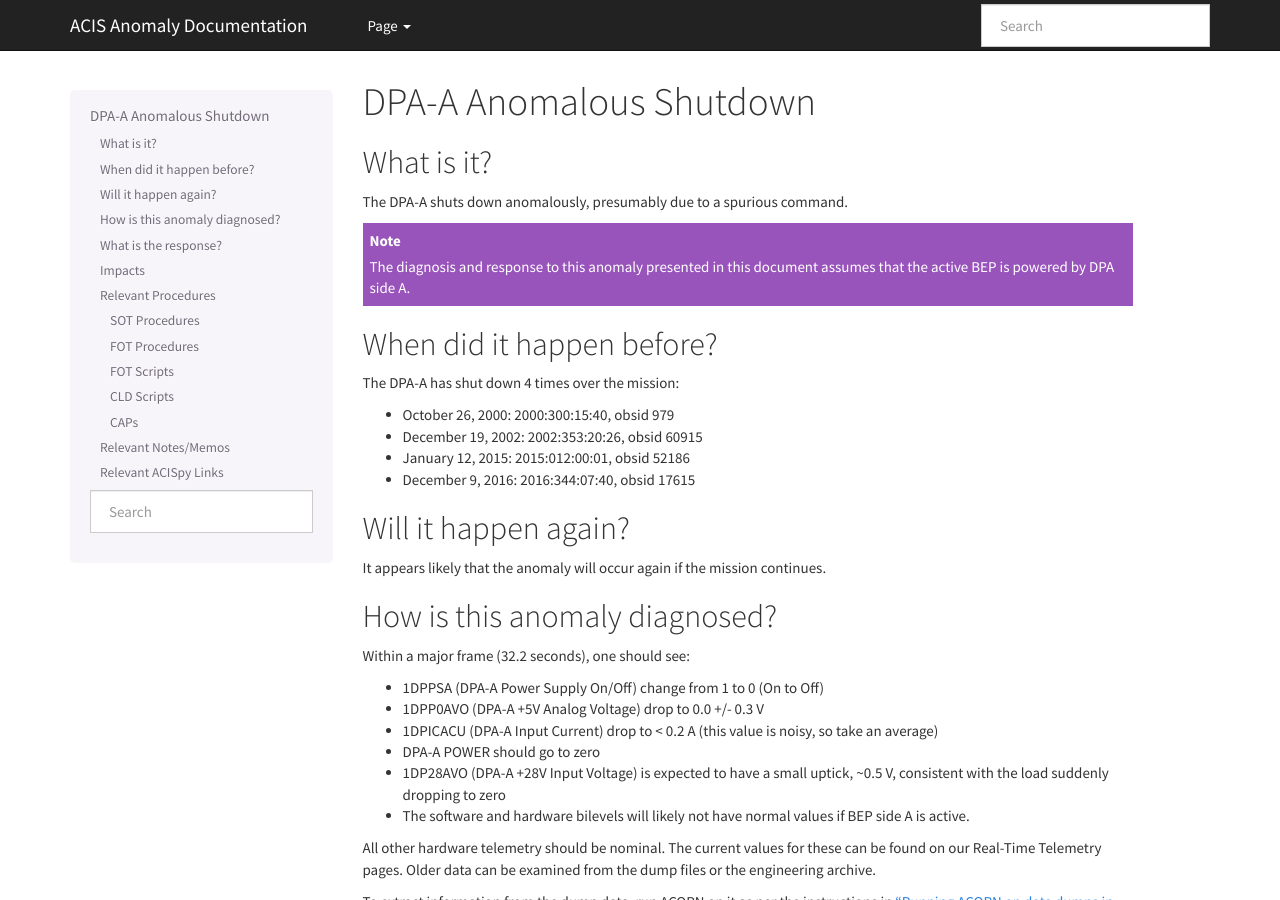
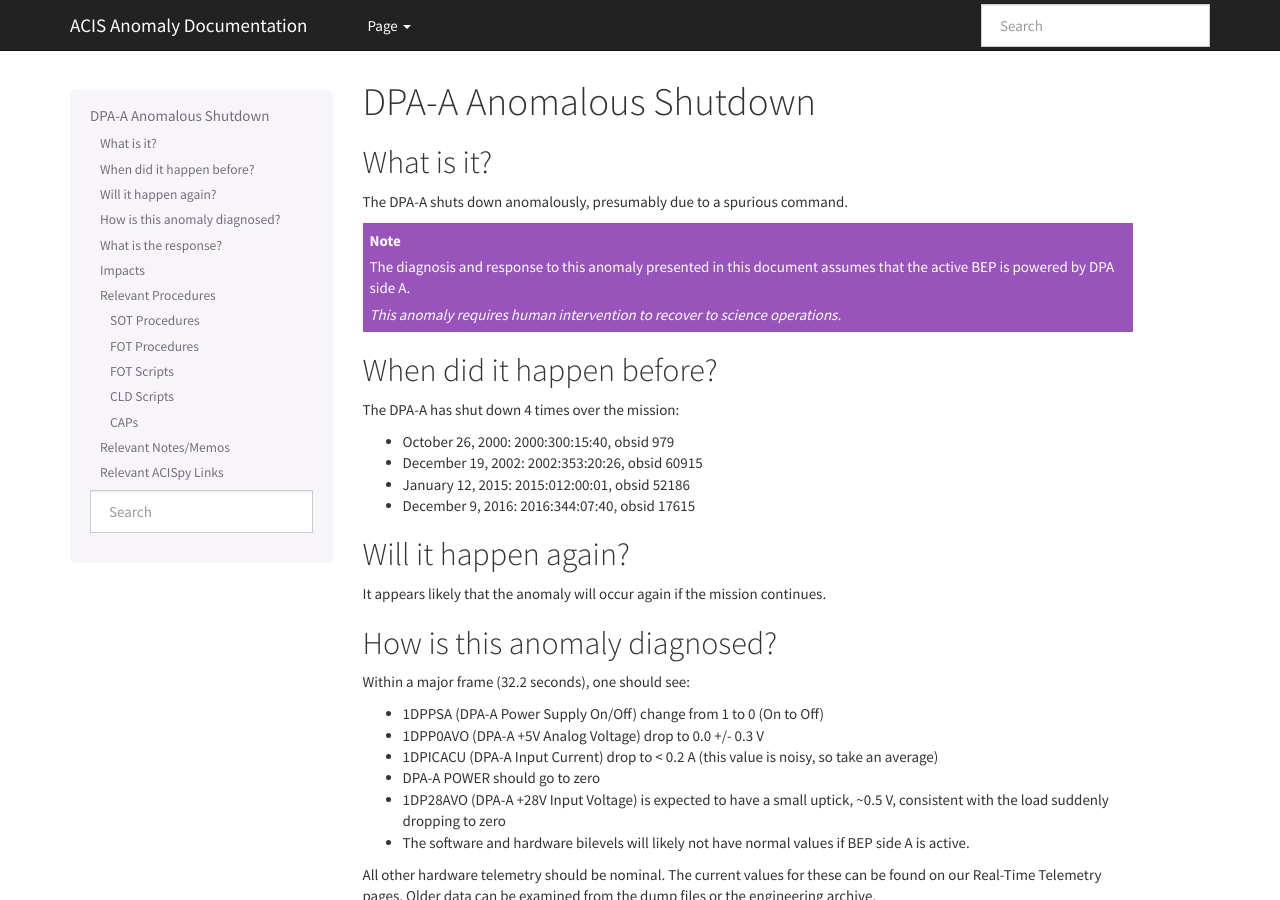
Before and after one commit to acisops/acis_anomaly_pages, a Sphinx documentation site: the page built from source/dpaa_shutdown.rst, in a window 1280 px wide and 900 px high. Built offline with Sphinx 7.4.7, drawn with Linux system fonts in a browser that asks for light colours.

Commit message:
Update dpaa_shutdown.rst
Edited to include - up top - a line emphasizing the need of action to recover to science operations.

```diff
--- a/source/dpaa_shutdown.rst
+++ b/source/dpaa_shutdown.rst
@@ -12,6 +12,8 @@ The DPA-A shuts down anomalously, presumably due to a spurious command.
 
     The diagnosis and response to this anomaly presented in this document assumes that the
     active BEP is powered by DPA side A.
+
+    *This anomaly requires human intervention to recover to science operations.*
 
 When did it happen before?
 --------------------------
```
